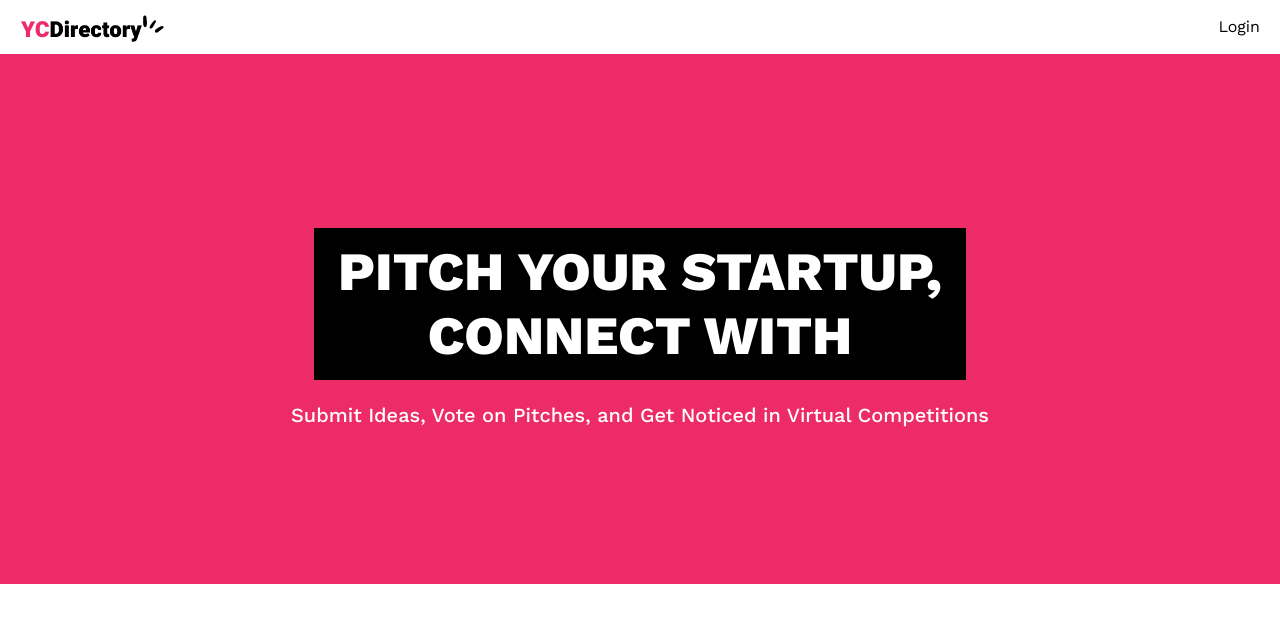
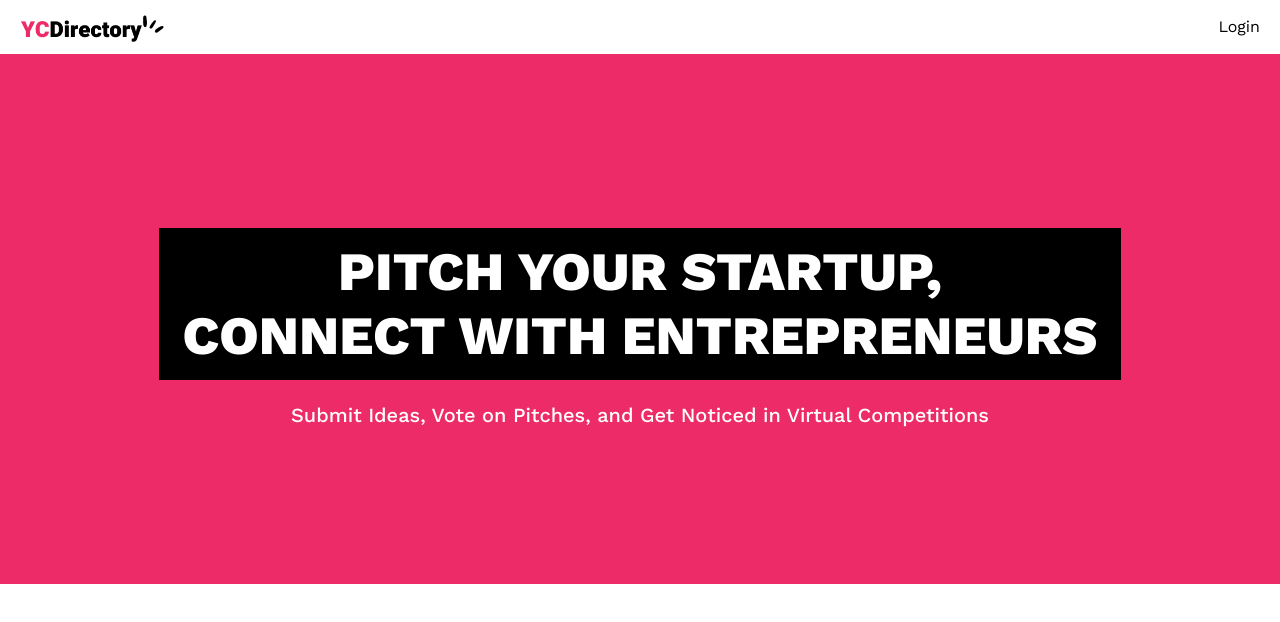
Before and after one commit to mjaus29/ycdirectory, a Next.js app: page / in a window 1280 px wide. Shown: the top 622 px of the page. Built offline with nearby package versions, Linux system fonts and the light colour scheme; no server answers.

Commit message:
update text

```diff
--- a/app/(root)/page.tsx
+++ b/app/(root)/page.tsx
@@ -3,7 +3,7 @@ export default function Home() {
       <>
           <section className="pink_container">
             <h1 className="heading">Pitch Your Startup,<br/>
-                Connect with
+                Connect with Entrepreneurs
             </h1>
             <p className="sub-heading !max-w-3xl">
                 Submit Ideas, Vote on Pitches, and Get Noticed in Virtual Competitions
```
